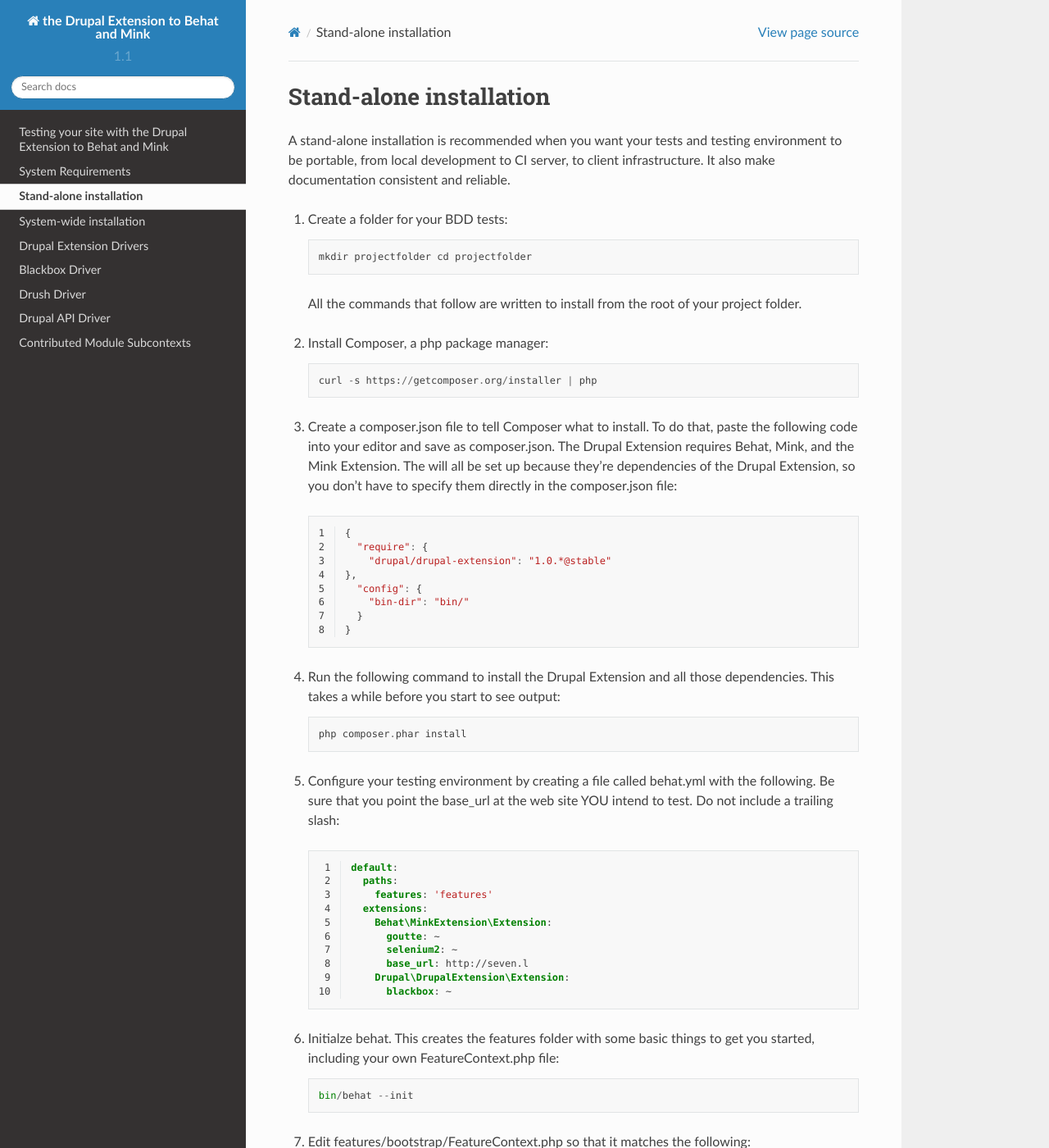
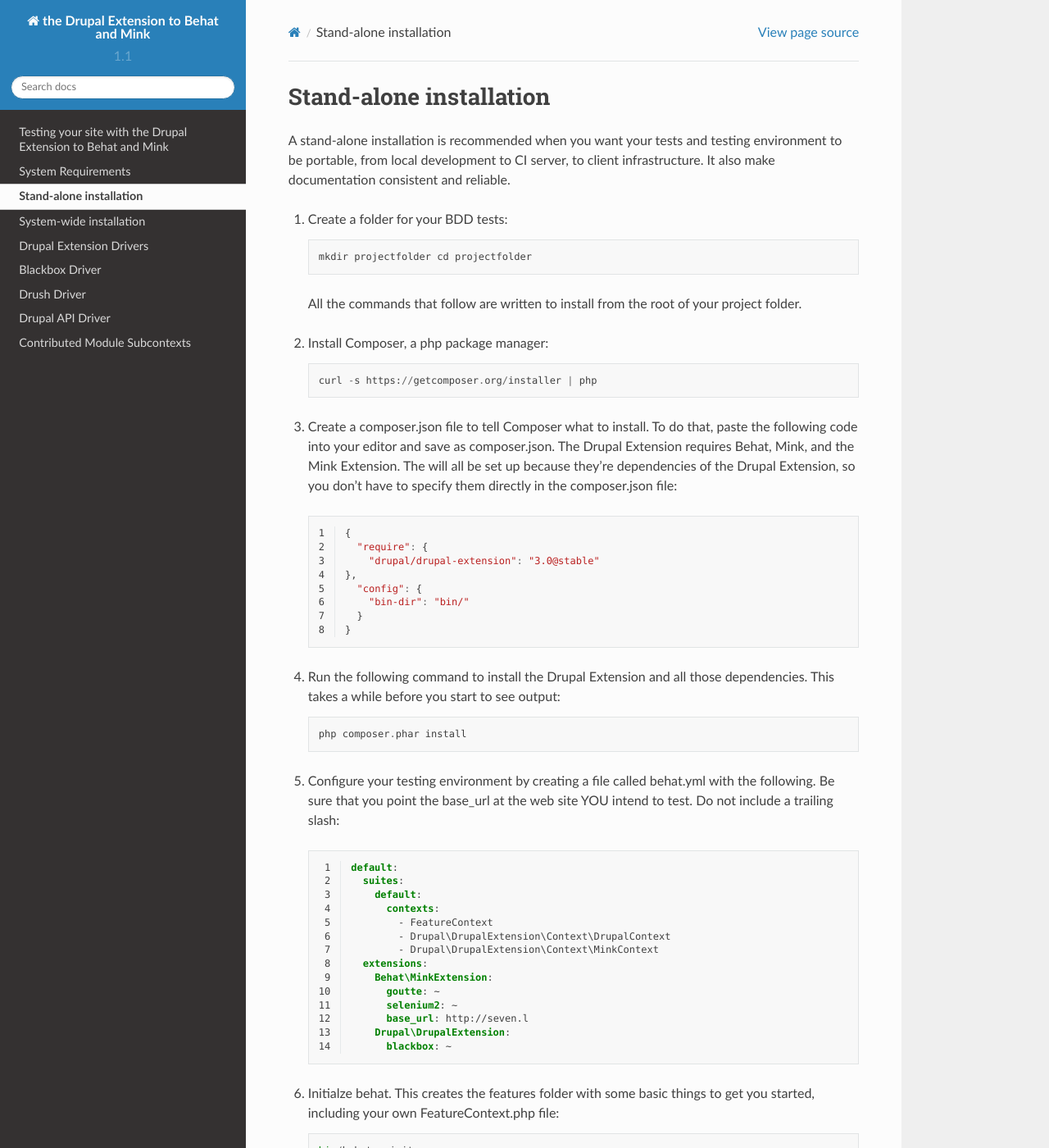
Before and after one commit to jhedstrom/drupalextension, a Sphinx documentation site: the page built from doc/localinstall.rst, in a window 1280 px wide and 1400 px high. Shown: the whole window at 82% size. Built offline with Sphinx 7.4.7 and the Read the Docs theme 2.0.0, drawn with Linux system fonts in a browser that asks for light colours.

Commit message:
Updating composer.json and behat.yml docs.

```diff
--- a/doc/_static/snippets/behat-1.yml
+++ b/doc/_static/snippets/behat-1.yml
@@ -1,10 +1,14 @@
 default:
-  paths:
-    features: 'features'
+  suites:
+    default:
+      contexts:
+        - FeatureContext
+        - Drupal\DrupalExtension\Context\DrupalContext
+        - Drupal\DrupalExtension\Context\MinkContext
   extensions:
-    Behat\MinkExtension\Extension:
+    Behat\MinkExtension:
       goutte: ~
       selenium2: ~
       base_url: http://seven.l
-    Drupal\DrupalExtension\Extension:
+    Drupal\DrupalExtension:
       blackbox: ~
--- a/doc/_static/snippets/composer.json
+++ b/doc/_static/snippets/composer.json
@@ -1,6 +1,6 @@
 {
   "require": {
-    "drupal/drupal-extension": "1.0.*@stable"
+    "drupal/drupal-extension": "3.0@stable"
 },
   "config": {
     "bin-dir": "bin/"
```
